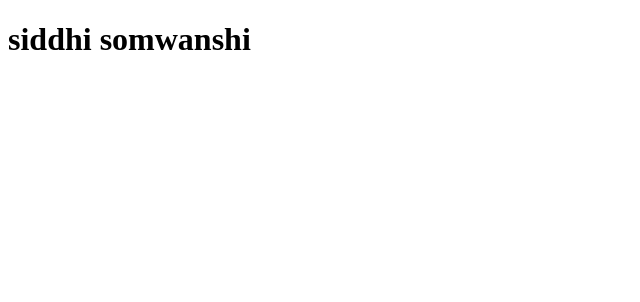
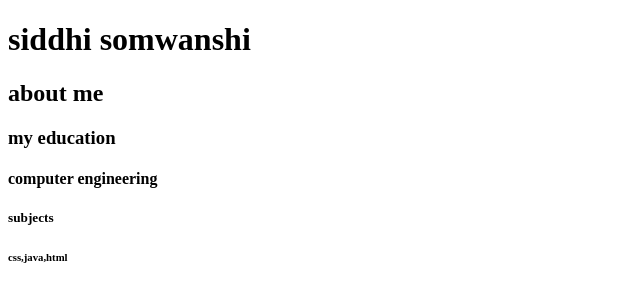
Before and after one commit to somwanshisiddhi/HTML, a plain HTML site: page 01_html_h1.html in a window 1280 px wide. Shown: the whole page, without its empty margins (0-640 px from the left). Drawn offline with Linux system fonts and the light colour scheme.

Commit message:
html headings tag

```diff
--- a/01_html_h1.html
+++ b/01_html_h1.html
@@ -5,9 +5,12 @@
     <meta name="viewport" content="width=device-width, initial-scale=1.0">
     <title>welcome to html</title>
 </head>
-<h1>siddhi somwanshi
-</h1>
 <body>
-
+    <h1>siddhi somwanshi</h1>
+    <h2>about me</h2>
+    <h3>my education</h3>
+    <h4>computer engineering</h4>
+    <h5>subjects</h5>
+    <h6>css,java,html</h6>
 </body>
 </html>
```
